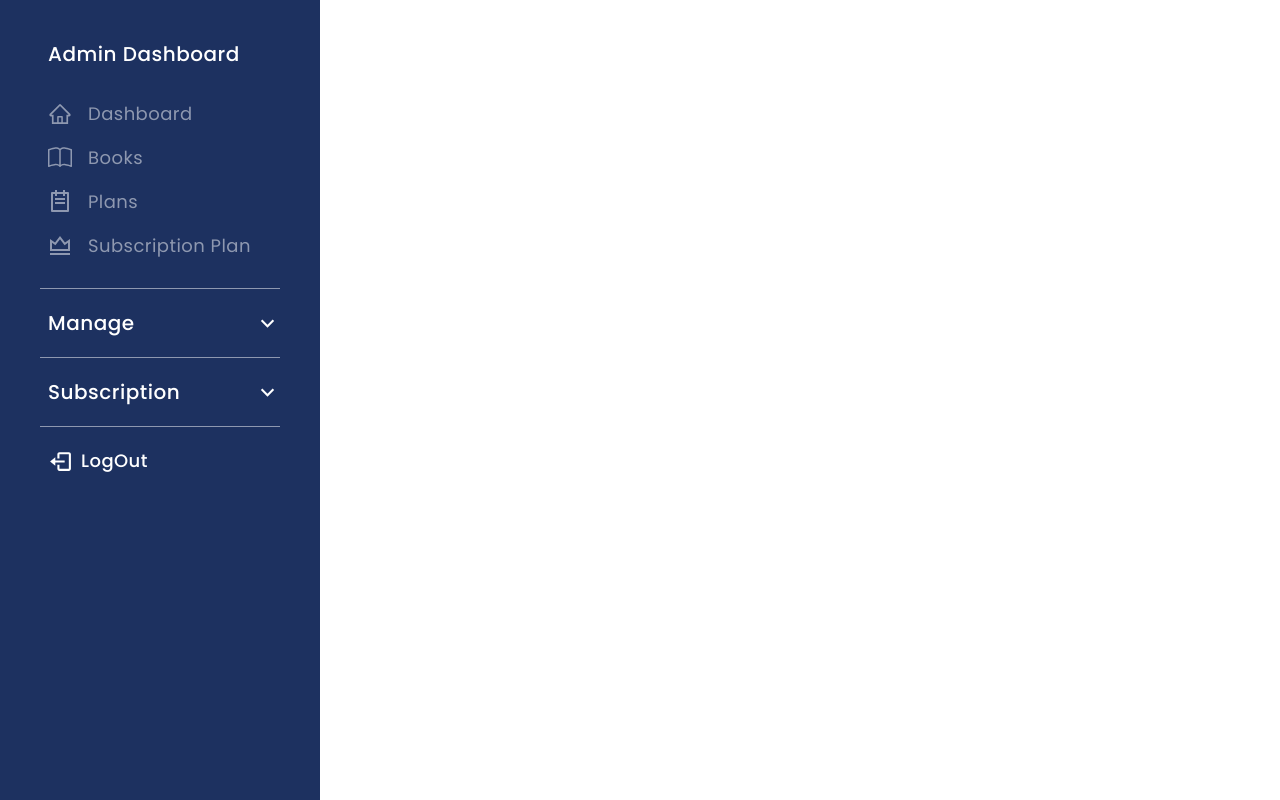
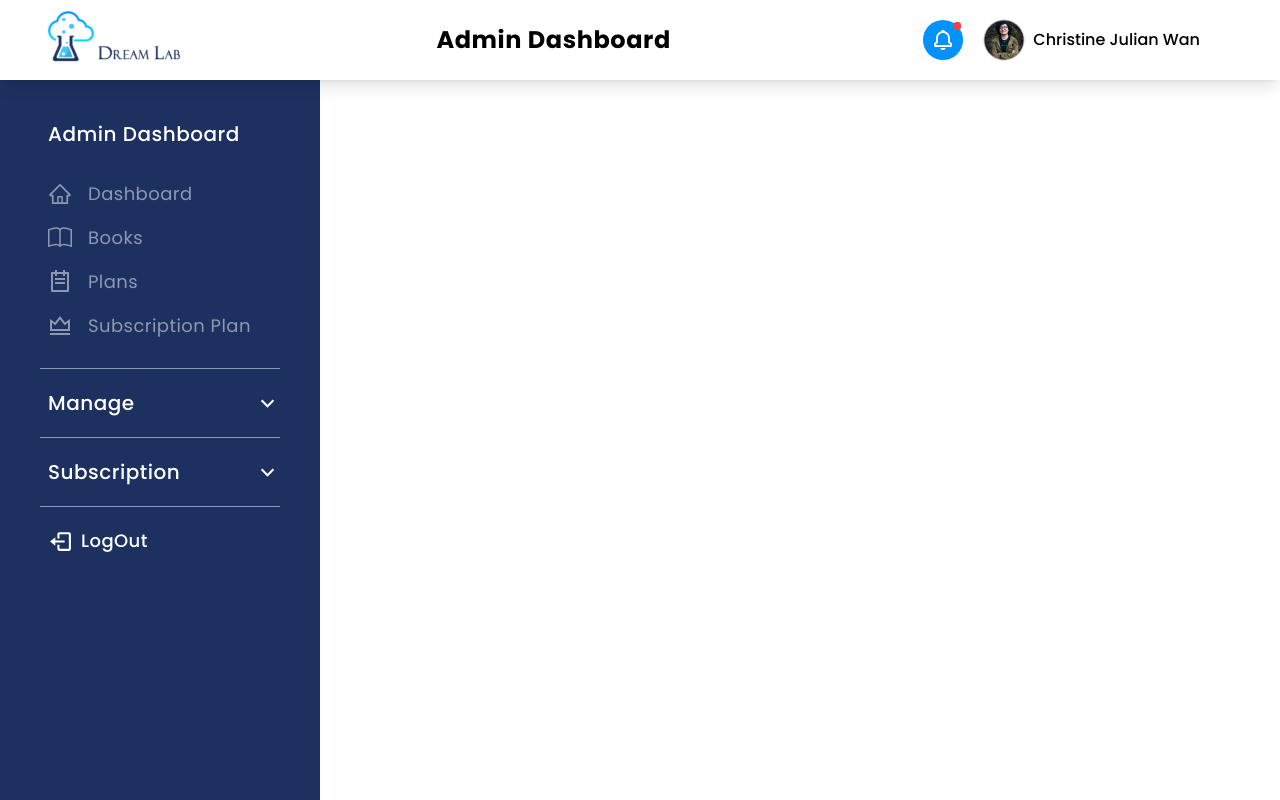
Before and after one commit to MyaPwintEliza/DreamLab-Project, a React (Vite) app: page /admin in a window 1280 px wide. Built offline with nearby package versions, Linux system fonts and the light colour scheme.

Commit message:
adding admin header

```diff
--- a/src/components/admin/Header.jsx
+++ b/src/components/admin/Header.jsx
@@ -1,7 +1,34 @@
 import React from "react";
+import { BiBell } from "react-icons/bi";
+
+import Logo from "../../assets/Icon.svg";
+import ProfileImg from "../../assets/profile.png";
 
 const Header = () => {
-  return <div>Header</div>;
+  return (
+    <nav className="navbar flex justify-between items-center w-full h-20 bg-white z-50 shadow-lg fixed">
+      <div className="left-nav ml-10">
+        <div className="logo-wrapper mb-2">
+          <img src={Logo} alt="Dream Lab Logo" />
+        </div>
+      </div>
+      <div className="navbar-title text-2xl font-bold tracking-wide truncate">
+        Admin Dashboard
+      </div>
+      <div className="right-nav flex items-center justify-center mr-20">
+        <div className="noti-icon bg-dreamLabColor1 rounded-full p-2 text-white relative">
+          <BiBell className="w-5 h-5 md:w-6 md:h-6" />
+          <div className="noti bg-red-500 border-r-2 border-w p-1 absolute right-0 top-0.5 rounded-full "></div>
+        </div>
+        <div className="profile ml-5 flex items-center justify-center">
+          <figure className="mr-2">
+            <img src={ProfileImg} alt="Profile Image" />
+          </figure>
+          <p className="profile-name font-medium">Christine Julian Wan</p>
+        </div>
+      </div>
+    </nav>
+  );
 };
 
 export default Header;
--- a/src/components/admin/Sidebar.jsx
+++ b/src/components/admin/Sidebar.jsx
@@ -67,17 +67,11 @@ const Sidebar = () => {
       "@apply hidden lg:flex items-center justify-between ml-2 text-white",
   };
 
-  const navigate = useNavigate();
-  function handleLogout() {
-    navigate(0);
-    navigate("/login");
-  }
-
   return (
     <div className={customStyles["sidebar-wrapper"]}>
       <nav className="overflow-x-hidden overflow-y-auto">
         <div className={customStyles["sidebar-header-wrapper"]}>
-          <h2 className={`${customStyles["sidebar-header"]} text-xl`}>
+          <h2 className={`${customStyles["sidebar-header"]} text-xl mt-20`}>
             Admin Dashboard
           </h2>
         </div>
@@ -209,8 +203,7 @@ const Sidebar = () => {
             <hr className={customStyles["border-top"]} />
             <li className={customStyles["dropdown-title-wrapper"]}>
               <button
-                className={`${customStyles["sidebar-header"]} flex items-center gap-x-2`}
-                onClick={handleLogout}>
+                className={`${customStyles["sidebar-header"]} flex items-center gap-x-2`}>
                 <BiLogOut size={25} />
                 LogOut
               </button>
--- a/src/layouts/admin/AdminLayout.jsx
+++ b/src/layouts/admin/AdminLayout.jsx
@@ -1,5 +1,6 @@
 import React from "react";
 import { Outlet } from "react-router-dom";
+import Header from "../../components/admin/Header";
 
 import Sidebar from "../../components/admin/Sidebar";
 
@@ -8,9 +9,9 @@ function AdminLayout() {
     <div>
       <Sidebar />
       <div>
-        <header>
+        <Header>
           <h1>Admin Dashboard</h1>
-        </header>
+        </Header>
         <div>
           <div>
             <Outlet />
```
